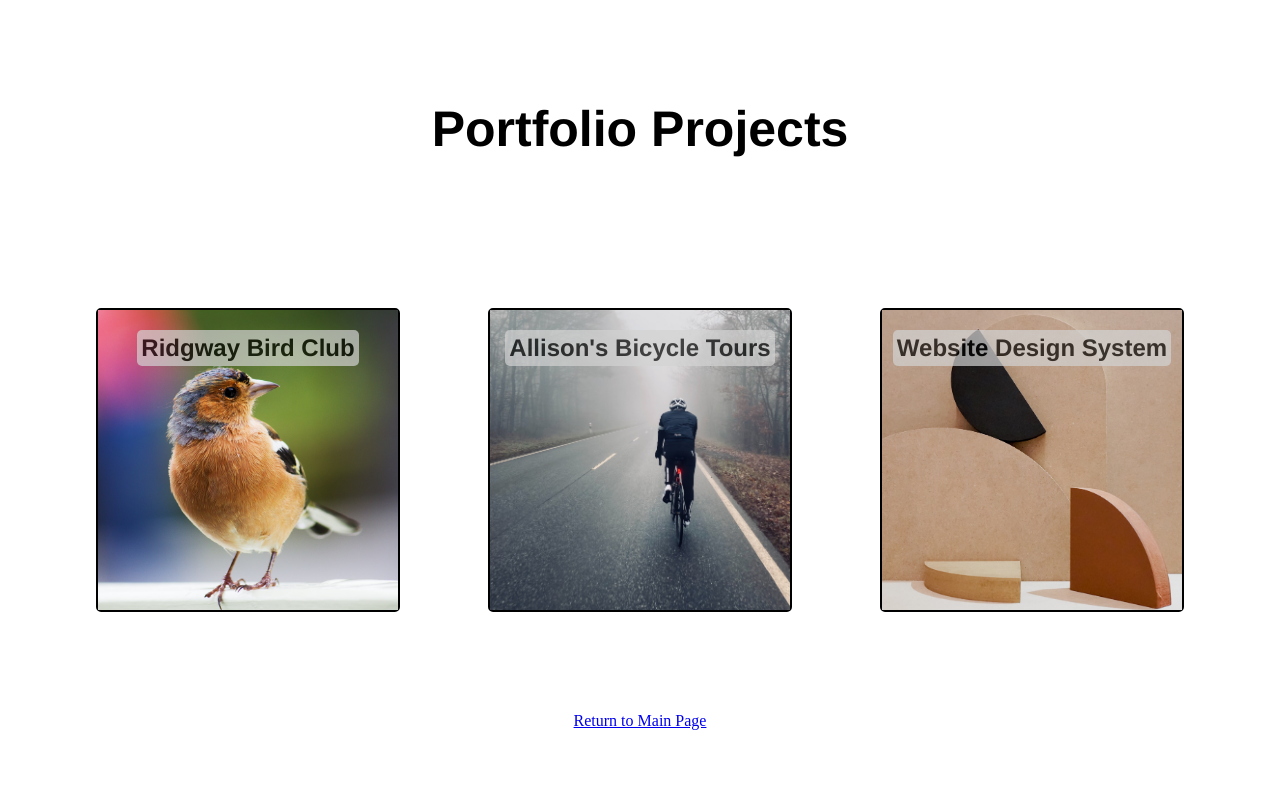
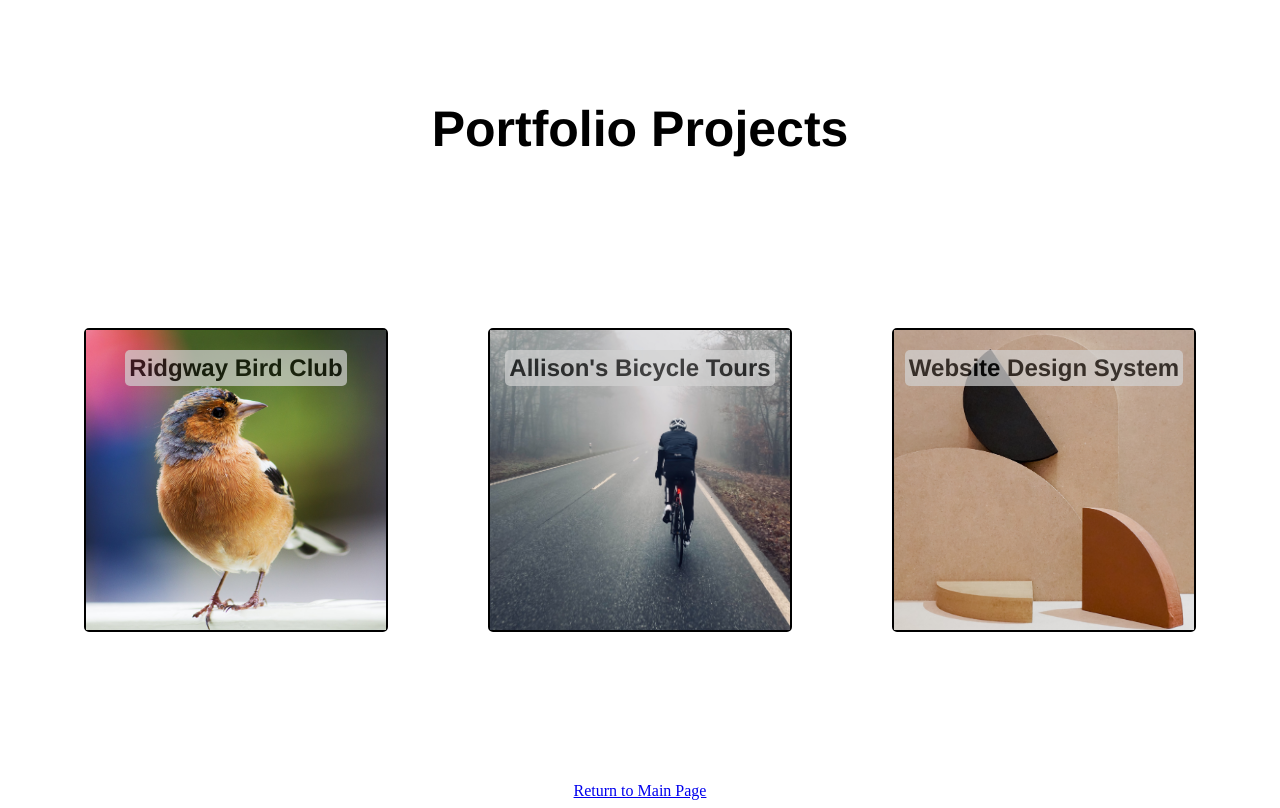
Before and after one commit to abgelvin/portfolio-website, a plain HTML site: page projects.html in a window 1280 px wide. Drawn offline with Linux system fonts and the light colour scheme.

Commit message:
consolidated some css and added media query

```diff
--- a/projects.css
+++ b/projects.css
@@ -1,7 +1,8 @@
 main {
   display: flex;
-    justify-content: space-evenly;
-    margin-top: 150px;
+  justify-content: center;
+  margin-top: 120px;
+  flex-wrap: wrap;
 }
 
 h1 {
@@ -11,7 +12,7 @@ h1 {
   margin-top: 100px;
 }
 
-.birds {
+.box {
   position: relative;
   width: 300px;
   height: 300px;
@@ -19,27 +20,7 @@ h1 {
   border-radius: 5px;
   display: flex;
   justify-content: center;
-
-}
-
-.bikes {
-    position: relative;
-    width: 300px;
-    height: 300px;
-    border: 2px solid black;
-    border-radius: 5px;
-    display: flex;
-    justify-content: center;
-}
-
-.design {
-    position: relative;
-    width: 300px;
-    height: 300px;
-    border: 2px solid black;
-    border-radius: 5px;
-    display: flex;
-    justify-content: center;
+  margin: 50px;
 }
 
 img {
@@ -55,11 +36,22 @@ h2 {
   background-color: lightgray;
   border-radius: 5px;
   padding: 4px;
-    opacity: .7;
-
+  opacity: 0.7;
 }
 
 footer {
   text-align: center;
   margin-top: 100px;
 }
+
+@media only screen and (max-width: 1100px) {
+  .box {
+    margin: 30px;
+  }
+  main {
+    margin-top: 80px;
+  }
+  footer {
+    margin-top: 50px;
+  }
+}
--- a/projects.html
+++ b/projects.html
@@ -12,20 +12,20 @@
       <h1>Portfolio Projects</h1>
     </header>
     <main>
-      <div class="birds">
+      <div class="box">
         <h2>Ridgway Bird Club</h2>
         <a href="https://abgelvin.github.io/bird-club-website/"
           ><img src="photos/bird.jpg" alt="photo of a bird"
         /></a>
       </div>
-      <div class="bikes">
+      <div class="box">
         <h2>Allison's Bicycle Tours</h2>
         <a
           href="https://github.com/abgelvin/allisons-bicycle-tours/deployments/activity_log?environment=github-pages"
           ><img src="photos/biker.jpg" alt="photo of biker"
         /></a>
       </div>
-      <div class="design">
+      <div class="box">
         <h2>Website Design System</h2>
         <a href="https://abgelvin.github.io/website-design-system2/"
           ><img src="photos/shapes.jpg" alt="image of various shapes"
```
Lines whose indentation alone changed are shown as unchanged.
